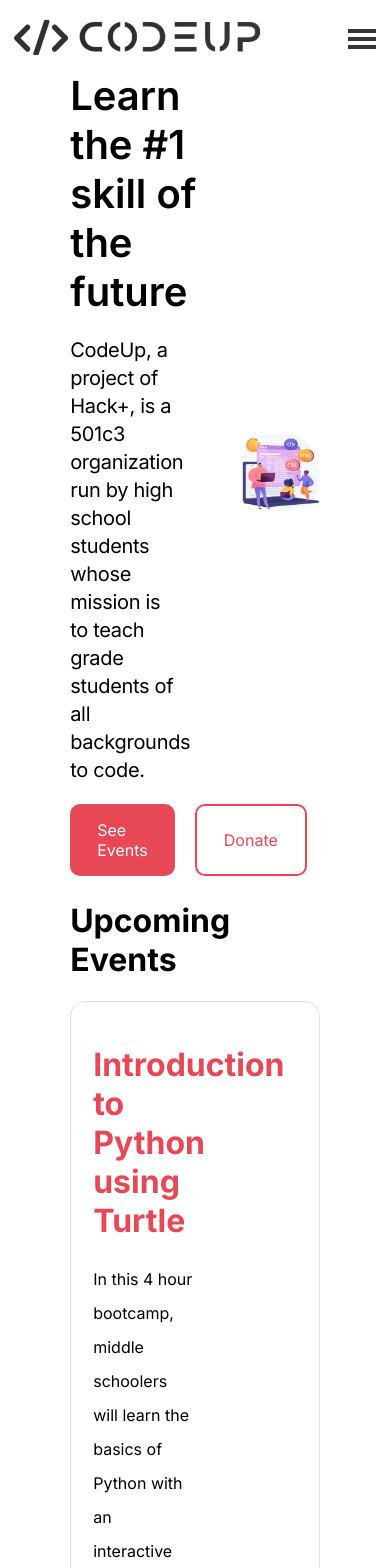
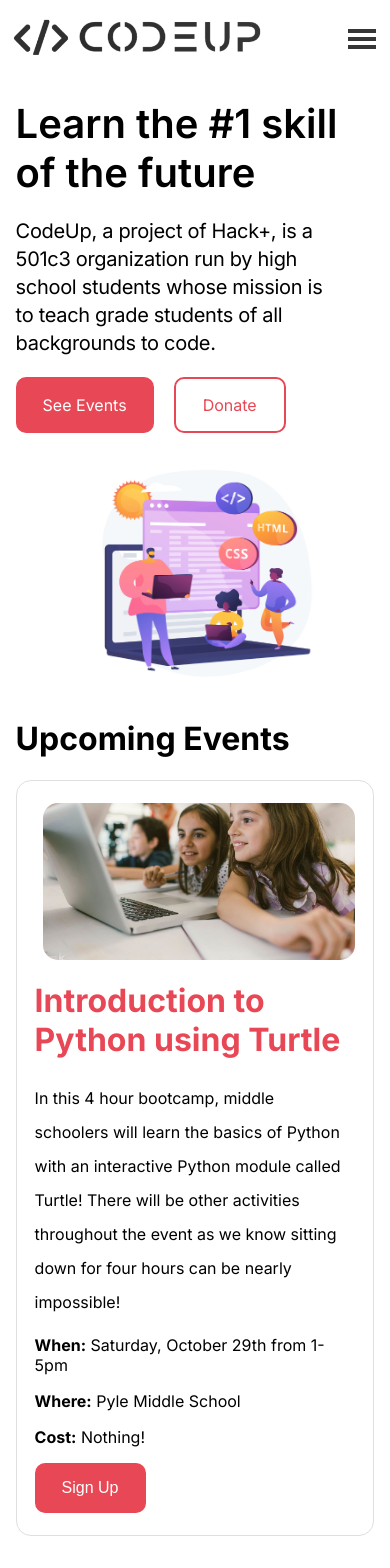
Before and after one commit to RationalChestnut/CodeUp, a React (Create React App) app: page / in a window 390 px wide. Shown: the top 1568 px of the page. Built offline with nearby package versions, Linux system fonts and the light colour scheme.

Commit message:
Complete website v1 done

```diff
--- a/src/App.css
+++ b/src/App.css
@@ -6,3 +6,29 @@
 .page-padding {
   padding: 3% 18%;
 }
+
+@media screen and (max-width: 1410px) {
+  .page-padding {
+    padding: 5% 10%;
+  }
+}
+@media screen and (max-width: 1100px) {
+  .page-padding {
+    padding: 5% 5%;
+  }
+}
+@media screen and (max-width: 800px) {
+  .page-padding {
+    padding: 5% 5%;
+  }
+}
+@media screen and (max-width: 600px) {
+  .page-padding {
+    padding: 5% 4%;
+  }
+}
+@media screen and (max-width: 500px) {
+  .page-padding {
+    padding: 10% 4%;
+  }
+}
--- a/src/components/Footer/Footer.component.js
+++ b/src/components/Footer/Footer.component.js
@@ -27,7 +27,7 @@
         </div>
       </div>
 
-      <p className={styles.copyright}>Copyright CodeUp 2022</p>
+      <p className={styles.copyright}>Copyright @CodeUp 2022</p>
     </div>
   );
 };
--- a/src/pages/Events/Events.module.css
+++ b/src/pages/Events/Events.module.css
@@ -63,3 +63,17 @@
   max-width: 100%;
   border-radius: 15px;
 }
+
+@media screen and (max-width: 975px) {
+  .eventContainer {
+    flex-direction: column-reverse;
+    justify-content: center;
+    align-items: center;
+  }
+  .left {
+    width: 100%;
+  }
+  .imageContainer {
+    width: 100%;
+  }
+}
--- a/src/pages/Home/Home.module.css
+++ b/src/pages/Home/Home.module.css
@@ -63,3 +63,27 @@
 .bannerImage {
   max-width: 100%;
 }
+
+@media screen and (max-width: 800px) {
+  .banner {
+    flex-direction: column;
+  }
+
+  .bannerTextContainer {
+    width: 100%;
+  }
+
+  .bannerDescription {
+    width: 80%;
+  }
+  .bannerImageContainer {
+    width: 60%;
+    margin: 0 auto;
+    margin-top: 32px;
+  }
+}
+@media screen and (max-width: 650px) {
+  .bannerDescription {
+    width: 90%;
+  }
+}
--- a/src/pages/Home/Home.page.js
+++ b/src/pages/Home/Home.page.js
@@ -26,7 +26,7 @@
           </div>
         </div>
         <div className={styles.bannerImageContainer}>
-          <img className={styles.bannerImage} src={hook} alt="HTML_CSS_CODE" />
+          <img className={styles.bannerImage} src={hook} alt="People coding" />
         </div>
       </div>
     </div>
```
